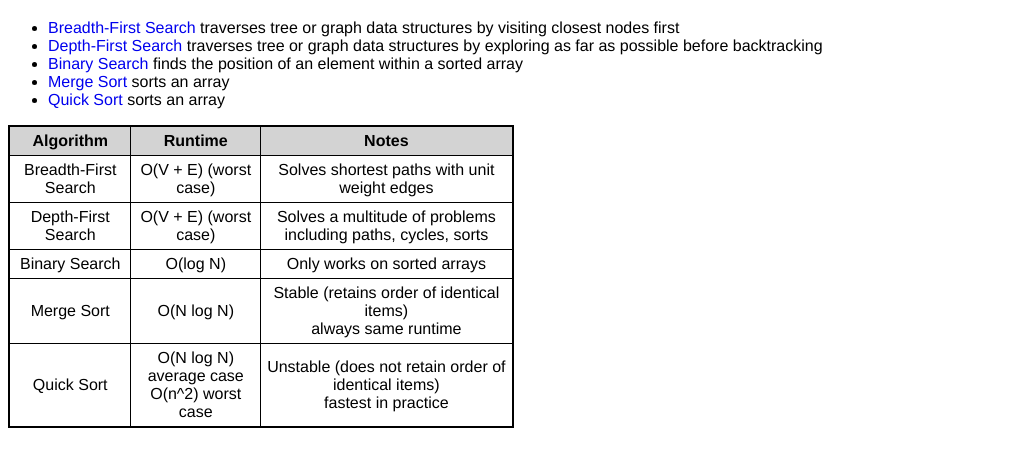
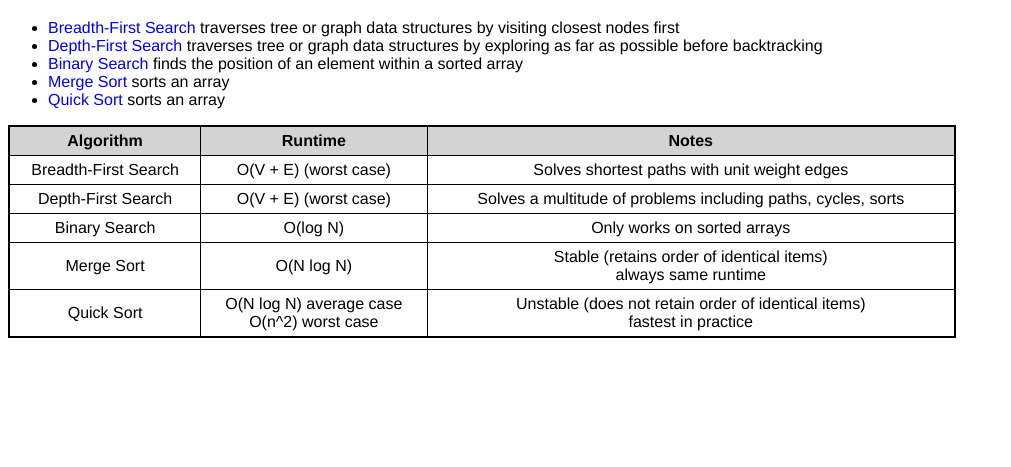
Before and after one commit to adizim/cs50-homepage, a plain HTML site: page index.html in a window 1280 px wide. Shown: the part 61-528 px from the top of the page, without its empty margins (0-1011 px from the left). Drawn offline with Linux system fonts and the light colour scheme.

Commit message:
table width

```diff
--- a/main.css
+++ b/main.css
@@ -9,7 +9,7 @@ h1 {
 table {
     border: 2px solid black;
     border-collapse: collapse;
-    width: 40%;
+    width: 75%;
 }
 
 th, td {
```
